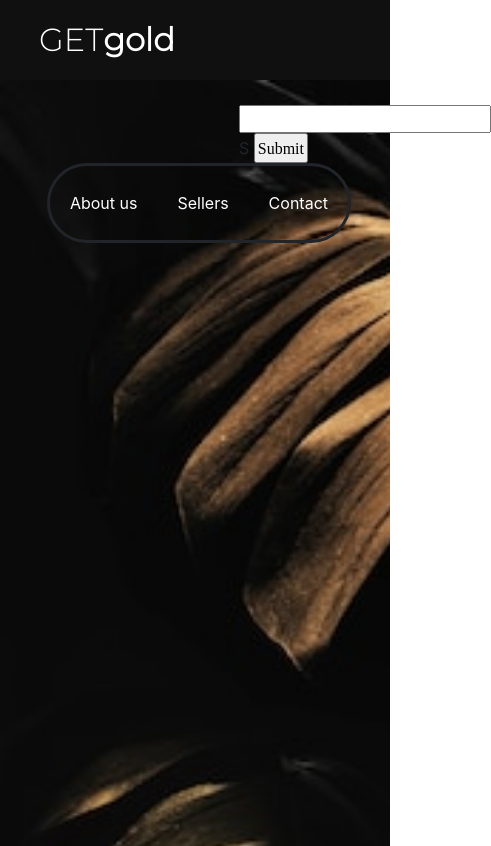
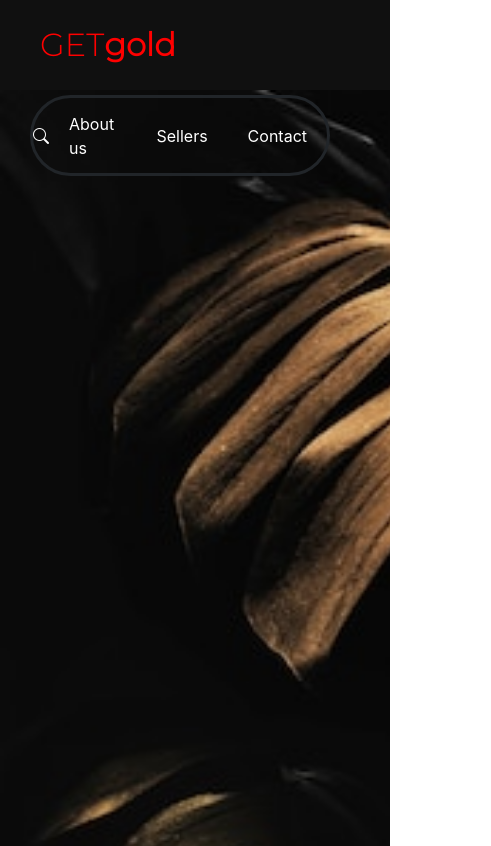
Before and after one commit to plindstromm/Skolprojekt, a plain HTML site: page index.html in a window 390 px wide. Shown: the top 846 px of the page, 491 px wide, since content can reach past the window. Drawn offline with nearby package versions, Linux system fonts and the light colour scheme.

Commit message:
responsiv fix

```diff
--- a/index.html
+++ b/index.html
@@ -5,6 +5,7 @@
   <meta charset="utf-8">
   <meta name="viewport" content="width=device-width, initial-scale=1">
   <link rel="stylesheet" href="https://cdn.jsdelivr.net/npm/bootstrap@4.6.1/dist/css/bootstrap.min.css">
+  <link rel="stylesheet" href="https://cdn.jsdelivr.net/npm/bootstrap-icons@1.5.0/font/bootstrap-icons.css">
   <script src="https://cdn.jsdelivr.net/npm/jquery@3.6.0/dist/jquery.slim.min.js"></script>
   <script src="https://cdn.jsdelivr.net/npm/popper.js@1.16.1/dist/umd/popper.min.js"></script>
   <script src="https://cdn.jsdelivr.net/npm/bootstrap@4.6.1/dist/js/bootstrap.bundle.min.js"></script>
@@ -19,27 +20,18 @@
 <body>
 
     <div class="header">
-        <div class="innerheader">
 
             <div class="logo">
                 <h1><span>GET</span>gold</h1>
             </div>
 
-            <div class="search-icon">
-                <form>
-                    <input type="text" name="text" class="search-box">S
-                    <input type="submit" name="search" class="search">
-                </form>
+            <ul class="navigation">
+                <a href="" id="search"><i class="bi bi-search"></i></a>
+                <a class="button"><li>About us</li></a>
+                <a class="button"><li>Sellers</li></a>
+                <a class="button"><li>Contact</li></a>
+            </ul>
 
-            </div>
-
-
-            <ul class="navigation">
-                <a><li>About us</li></a>
-                <a><li>Sellers</li></a>
-                <a><li>Contact</li></a>
-            </ul>
-        </div>
 
     </div>
 
@@ -52,7 +44,7 @@
 <footer>
 <div class="footer-content">
     <h3>Getgold.com</h3>
-    <p>vårat content:</p>
+    <p>vÃ¥rat content:</p>
     <ul class="socials">
         <li><a href="#"><i class="fa fa-facebook-square"></i></a></li>
         <li><a href="#"><i class="fa fa-twitter"></i></a></li>
--- a/style.css
+++ b/style.css
@@ -9,26 +9,18 @@
 
 .header{
 
-    width: 100vw;
-    height: 80px;
+   width: 100%;
+   height: 90px;
    display: block;
    background-color:#101010 ;
    position: relative;
 
 }
-
-.innerheader{
-    width: 80%;
-    height: 100%;
-    display: block;
-    margin: 0 auto;
-
-}
-
 .logo{
    height: 100%;
    display: table;
    float: left;
+   margin-left: 40px;
 }
 
 .logo h1{
@@ -40,8 +32,6 @@
    font-size: 32px;
    font-weight: 1000;
 
-
-
 }
 .logo h1 span{
    font-weight: 100;
@@ -49,17 +39,23 @@
 }
 
 .navigation{
+
    float: right;
-    height: 100%;
+   height: 90%;
+   width: 390px;
    display: flex;
-    border: solid;border-radius: 50px;
-
-
-
-
+   border: solid;
+   border-radius: 50px;
+   margin-right: 60px;
+  margin-top: 5px;
 }
 
-.navigation a{
+#search{
+  margin: auto;
+  color: white;
+}
+
+.button{
    height: 100%;
    display: table;
    float: left;
@@ -67,7 +63,7 @@
 
 }
 
-.navigation a li{
+.button li{
    display: table-cell;
    vertical-align: middle;
    height: 100%;
@@ -75,32 +71,10 @@
 
 
 }
- .navigation :hover{
+.button :hover{
    cursor: pointer;
-    background-color: #fff;
-    color: #000;
-  transition: 0.3s;
-  border-radius: 50px;
-
-
- }
-
-
-
- .search-icon{
-    display: inline-block;
-    margin-top: 25px;
-    margin-left: 200px;
-
-
- }
-
- .search{
-    font-family: monterrat;
-    padding: 2px;
-    height: 30px;
-
-
+   border-bottom: solid 1px #fff;
+  text-decoration-color: none;
 }
 
 body{
@@ -190,7 +164,22 @@ font-size: 1.1rem;
    margin-top: 15px;
 }
 
- .fotter-bottom span{
+.footer-bottom span{
    text-transform: uppercase;
    opacity: .4;
 }
+
+@media screen and (max-width: 600px) and (min-width: 415px)  {
+  .logo h1{
+     color: blue;
+  }
+}
+
+@media screen and (max-width: 414px) {
+  .logo h1{
+     color: red;
+  }
+  .navigation{
+     width: 300px;
+  }
+}
```
Lines whose indentation alone changed are shown as unchanged.
